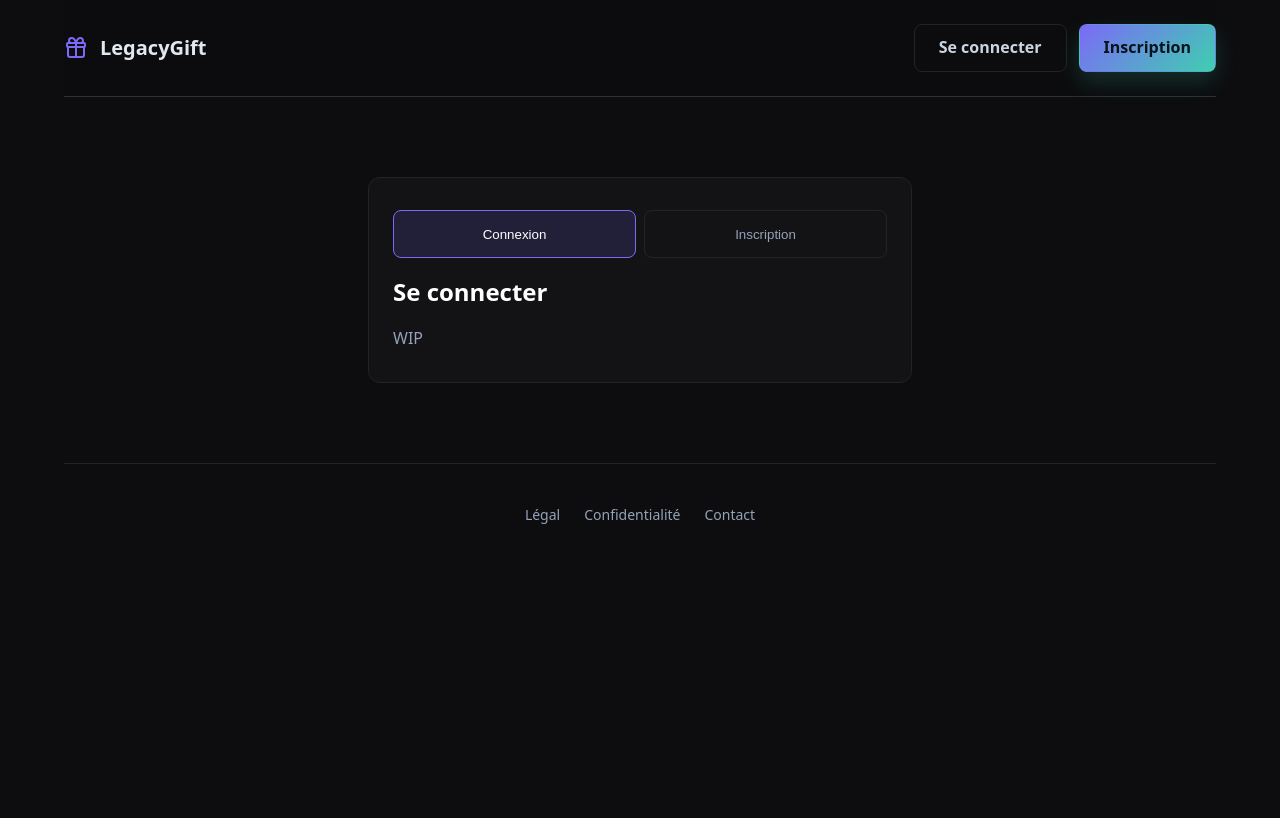
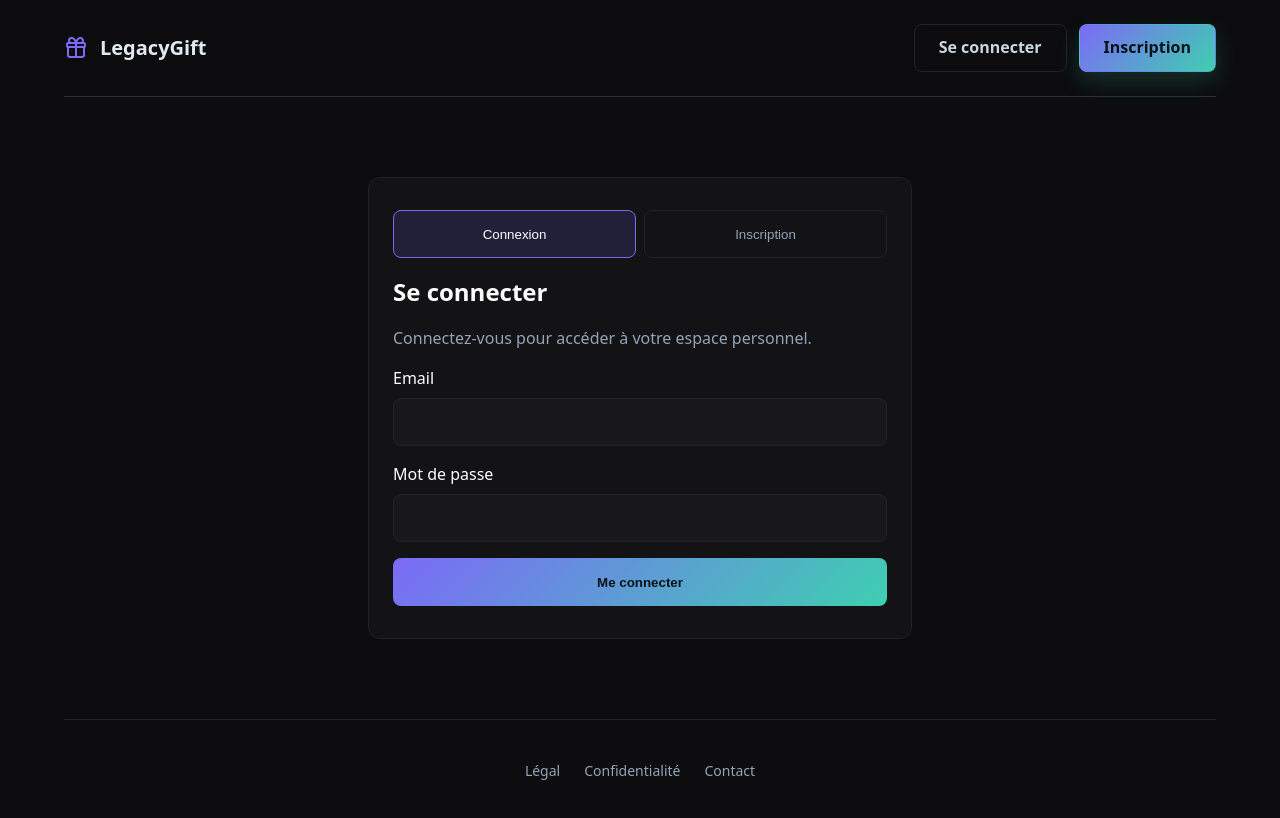
Before and after one commit to JeremDevX/Project-CDA, a React (Vite) app in the folder front/: page /login in a window 1280 px wide. Shown: the top 818 px of the page. Built offline with nearby package versions, Linux system fonts and the light colour scheme; no server answers.

Commit message:
feat(auth): add login functionality and dashboard page with authentication protection

```diff
--- /dev/null
+++ b/front/src/DashboardPage.tsx
@@ -0,0 +1,11 @@
+export default function DashboardPage() {
+  return (
+    <div>
+      <h1>Dashboard</h1>
+      <p>
+        Welcome to your dashboard! This page is protected and requires
+        authentication.
+      </p>
+    </div>
+  );
+}
--- a/front/src/api/auth.ts
+++ b/front/src/api/auth.ts
@@ -5,6 +5,11 @@ export interface RegisterPayload {
   email: string;
   password: string;
   confirmPassword: string;
+}
+
+export interface LoginPayload {
+  email: string;
+  password: string;
 }
 
 export interface AuthUser {
@@ -16,6 +21,11 @@ export interface AuthUser {
 }
 
 export interface RegisterResponse {
+  token: string;
+  user: AuthUser;
+}
+
+export interface AuthResponse {
   token: string;
   user: AuthUser;
 }
@@ -34,7 +44,24 @@ export async function registerUser(
   const data = await response.json();
 
   if (!response.ok) {
-    throw new Error(data.message ?? "Failed to register user");
+    throw new Error(data.message ?? "Échec lors de l'inscription");
   }
   return data;
 }
+
+export async function loginUser(payload: LoginPayload): Promise<AuthResponse> {
+  const response = await fetch(`${API_BASE_URL}/auth/login`, {
+    method: "POST",
+    headers: {
+      "Content-Type": "application/json",
+    },
+    body: JSON.stringify(payload),
+  });
+
+  const data = await response.json();
+
+  if (!response.ok) {
+    throw new Error(data.message ?? "Échec lors de la connexion");
+  }
+  return data;
+}
--- a/front/src/components/AuthPage/AuthForm.tsx
+++ b/front/src/components/AuthPage/AuthForm.tsx
@@ -3,17 +3,22 @@ import { useLocation, useNavigate } from "react-router";
 
 import "./AuthForm.css";
 import { useUserState, type UserState } from "../../store/useAppStore";
-import { registerUser } from "../../api/auth";
+import { loginUser, registerUser } from "../../api/auth";
 
 function isValidEmail(email: string) {
   return /^[^\s@]+@[^\s@]+\.[^\s@]+$/.test(email);
 }
 
+function getErrorMessage(error: unknown): string {
+  if (!(error instanceof Error)) {
+    return "Une erreur est survenue. Veuillez réessayer.";
+  }
+  return error.message;
+}
+
 export default function AuthForm() {
   const location = useLocation();
-
   const navigate = useNavigate();
-
   const setAuth = useUserState((state: UserState) => state.setAuthData);
 
   const activeTab = location.pathname === "/register" ? "register" : "login";
@@ -70,6 +75,34 @@ export default function AuthForm() {
       } else {
         setErrorMessage("Une erreur est survenue.");
       }
+    } finally {
+      setIsSubmitting(false);
+    }
+  }
+
+  async function handleLoginSubmit(event: React.SubmitEvent<HTMLFormElement>) {
+    event.preventDefault();
+    setErrorMessage("");
+
+    if (!email || !password) {
+      setErrorMessage("Tous les champs sont obligatoires.");
+      return;
+    }
+
+    if (!isValidEmail(email)) {
+      setErrorMessage("L'adresse email n'est pas valide.");
+      return;
+    }
+
+    try {
+      setIsSubmitting(true);
+
+      const response = await loginUser({ email, password });
+
+      setAuth(response.token, response.user);
+      navigate("/dashboard");
+    } catch (error) {
+      setErrorMessage(getErrorMessage(error));
     } finally {
       setIsSubmitting(false);
     }
@@ -152,7 +185,39 @@ export default function AuthForm() {
       ) : (
         <>
           <h1 className="auth-title">Se connecter</h1>
-          <p className="auth-subtitle">WIP</p>
+          <p className="auth-subtitle">
+            Connectez-vous pour accéder à votre espace personnel.
+          </p>
+
+          <form className="auth-form" onSubmit={handleLoginSubmit}>
+            <label className="auth-field">
+              <span>Email</span>
+              <input
+                type="email"
+                value={email}
+                onChange={(event) => setEmail(event.target.value)}
+              />
+            </label>
+
+            <label className="auth-field">
+              <span>Mot de passe</span>
+              <input
+                type="password"
+                value={password}
+                onChange={(event) => setPassword(event.target.value)}
+              />
+            </label>
+
+            {errorMessage ? <p className="auth-error">{errorMessage}</p> : null}
+
+            <button
+              type="submit"
+              className="auth-submit"
+              disabled={isSubmitting}
+            >
+              {isSubmitting ? "Connexion en cours..." : "Me connecter"}
+            </button>
+          </form>
         </>
       )}
     </div>
--- a/front/src/components/Header/Header.tsx
+++ b/front/src/components/Header/Header.tsx
@@ -3,17 +3,32 @@ import { Gift } from "lucide-react";
 import { Link } from "react-router";
 import Button from "../Button/Button";
 
+import { useUserState } from "../../store/useAppStore";
+
 export default function Header() {
+  const user = useUserState((state) => state.user);
+
   return (
     <header className="header">
       <Link className="header-brand" to="/">
         <Gift className="logo-icon" size={24} />
         <span className="logo-text">LegacyGift</span>
       </Link>
-      <div className="header-actions">
-        <Button type="secondary" href="/login" label="Se connecter" />
-        <Button type="primary" href="/register" label="Inscription" />
-      </div>
+      {
+        <div className="header-actions">
+          {user ? (
+            <>
+              <Button type="secondary" href="/dashboard" label="Mon espace" />
+              <p>Bienvenue, {user.username}! </p>
+            </>
+          ) : (
+            <>
+              <Button type="secondary" href="/login" label="Se connecter" />
+              <Button type="primary" href="/register" label="Inscription" />
+            </>
+          )}
+        </div>
+      }
     </header>
   );
 }
--- /dev/null
+++ b/front/src/router/RequireAuth.tsx
@@ -0,0 +1,13 @@
+import { Navigate, Outlet } from "react-router";
+
+import { useUserState } from "../store/useAppStore";
+
+export default function RequireAuth() {
+  const token = useUserState((state) => state.token);
+
+  if (!token) {
+    return <Navigate to="/login" replace />;
+  }
+
+  return <Outlet />;
+}
--- a/front/src/store/useAppStore.ts
+++ b/front/src/store/useAppStore.ts
@@ -8,9 +8,24 @@ export type UserState = {
   clearAuthData: () => void;
 };
 
+function getStoredUser(): AuthUser | null {
+  const storedUser = localStorage.getItem("auth_user");
+
+  if (!storedUser) {
+    return null;
+  }
+
+  try {
+    return JSON.parse(storedUser) as AuthUser;
+  } catch (error) {
+    console.error("Failed to parse stored user data:", error);
+    return null;
+  }
+}
+
 export const useUserState = create<UserState>((set) => ({
-  token: null,
-  user: null,
+  token: localStorage.getItem("auth_token"),
+  user: getStoredUser(),
   setAuthData: (token, user) => {
     localStorage.setItem("auth_token", token);
     localStorage.setItem("auth_user", JSON.stringify(user));
```
Also changed, not shown: front/src/router/index.tsx (+11 -0 lines), 1 other file (tests, documents, lock files or other folders).
